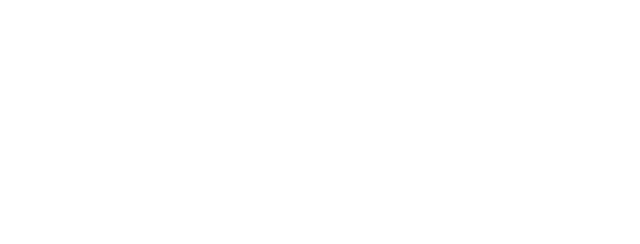
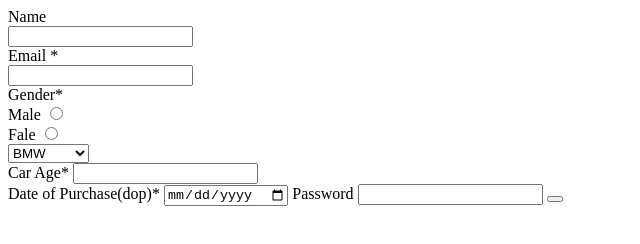
Before and after one commit to acciojob/car-insurance-form-KasturiS899, a website: page main.html in a window 1280 px wide. Shown: the whole page, without its empty margins (0-640 px from the left). Drawn offline with Linux system fonts and the light colour scheme.

Commit message:
created a submission

```diff
--- a/main.html
+++ b/main.html
@@ -8,6 +8,36 @@
 
 <body>
 	<!-- the entire body must be written by student -->
+	<form>
+	<label for ="name">Name</label><br>
+	<input type="text" id="name" name=name><br>
+
+	<label for="email">Email *</label><br>
+	<input type="email" id="email" name="email" required><br>
+
+	<lable for="gender">Gender*</lable><br>
+	<label for="gender">Male</label>
+	<input type="radio" id="gender" name="gender" required><br>
+	<label for="gender">Fale</label>
+	<input type="radio" id="gender" name="gender" required><br>
+
+	<select id="cars" name="cars" >
+		<option value="BMW">BMW</option>
+		<option value="Audi">Audi</option>
+		<option value="Mercedez">Mercedez</option>
+	</select><br>
+
+    <label for="carage">Car Age*</label>
+	<input type ="text" id="carage" name="carage"><br>
+
+	<label for="dop">Date of Purchase(dop)*</label>
+	<input type="date" id="dob" name="dob">
+
+	<label for ="password">Password</label>
+	<input type="password" id="password" name="password">
+
+	<button type="submit" id="submit" name="submit" ></button>
+	</form>
     <script type="text/javascript" src="./script.js">
 </script>
 
```
